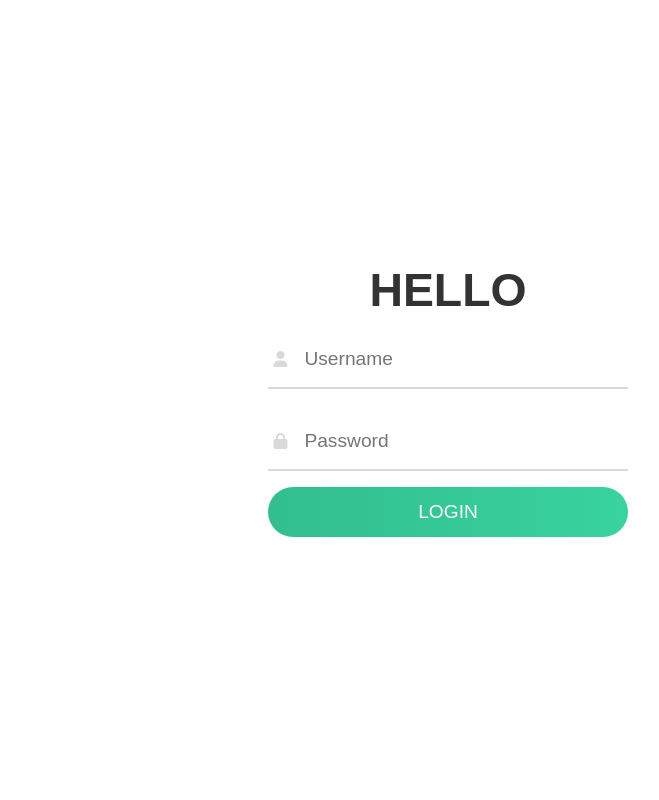
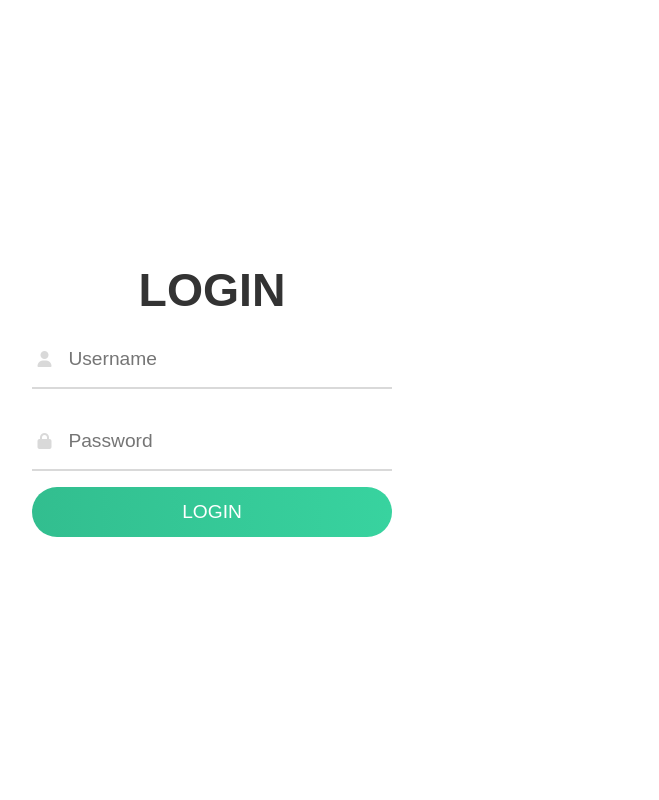
Before and after one commit to sgrayk/Socket, a Flask app: page / in a window 1280 px wide. Shown: the whole page, without its empty margins (428-1087 px from the left). Run offline with Flask 2, Linux system fonts and the light colour scheme; some libraries are stand-ins or nearby versions.

Commit message:
cập nhật html

```diff
--- a/Socket/web-socketio-py/templates/404/index.html
+++ b/Socket/web-socketio-py/templates/404/index.html
@@ -4,9 +4,9 @@
     <meta charset="UTF-8">
     <meta name="viewport" content="width=device-width, initial-scale=1.0">
     <title>404</title>
-    <link rel="stylesheet" href="/web-socketio-py/templates/404/style.css">
-    <link rel="stylesheet" href="https://maxcdn.bootstrapcdn.com/bootstrap/3.3.7/css/bootstrap.min.css">
-    <link rel="stylesheet" type="text/css" href= "{{url_for('static',filename='./404/style.css')}}">
+    <!-- <link rel="stylesheet" href="templates/404/Style.css"> -->
+    <!-- <link rel="stylesheet" href="https://maxcdn.bootstrapcdn.com/bootstrap/3.3.7/css/bootstrap.min.css"> -->
+    <link rel="stylesheet" type="text/css" href= "{{url_for('static',filename='./404/Style.css')}}">
 </head>
 <body>
     <div class="container">
--- a/Socket/web-socketio-py/templates/login/index.html
+++ b/Socket/web-socketio-py/templates/login/index.html
@@ -2,21 +2,22 @@
 <html>
 <head>
 	<title>Login</title>
-	<link rel="stylesheet" type="text/css" href= "{{ url_for('static',filename='login/style.css') }}">
-	<link rel="stylesheet" href="/web-socketio-py/templates/login/style.css">
+	<link rel="stylesheet" type="text/css" href= "{{ url_for('static',filename='login/Style.css') }}">
+	<!-- <link rel="stylesheet" href="/templates/login/Style.css"> -->
+
 
 	<script src="https://kit.fontawesome.com/a81368914c.js"></script>
 	<meta name="viewport" content="width=device-width, initial-scale=1">
 </head>
 <body>
 	<div class="container">
-		<div class="img">
-			<!--<img src= "{{url_for('static',filename='./login/imgs/left.svg')}}">-->
-		</div>
+		<!-- <div class="img">
+			<img src= "{{url_for('static',filename='./login/imgs/left.svg')}}">
+		</div> -->
 		<div class="login-content">
 			<form action="/login" method="POST">
 				<!--<img src= "{{url_for('static',filename='./login/imgs/avt.svg')}}">-->
-				<h2 class="title">HELLO</h2>
+				<h2 class="title">Login</h2>
            		<div class="input-div one">
            		   <div class="i">
            		   		<i class="fas fa-user"></i>
--- a/Socket/web-socketio-py/templates/login/style.css
+++ b/Socket/web-socketio-py/templates/login/style.css
@@ -1,3 +1,4 @@
+/*edit by TP*/
 *{
 	padding: 0;
 	margin: 0;
@@ -13,7 +14,7 @@ body{
     width: 100vw;
     height: 100vh;
     display: grid;
-    grid-template-columns: repeat(2, 1fr);
+    grid-template-columns: repeat(1, 1fr);
     grid-gap :7rem;
     padding: 0 2rem;
 }
@@ -26,7 +27,7 @@ body{
 
 .login-content{
 	display: flex;
-	justify-content: flex-start;
+	justify-content: center;
 	align-items: center;
 	text-align: center;
 }
```
Also changed, not shown: Socket/web-socketio-py/templates/404/style.css (+4 -3 lines), 1 other file.
